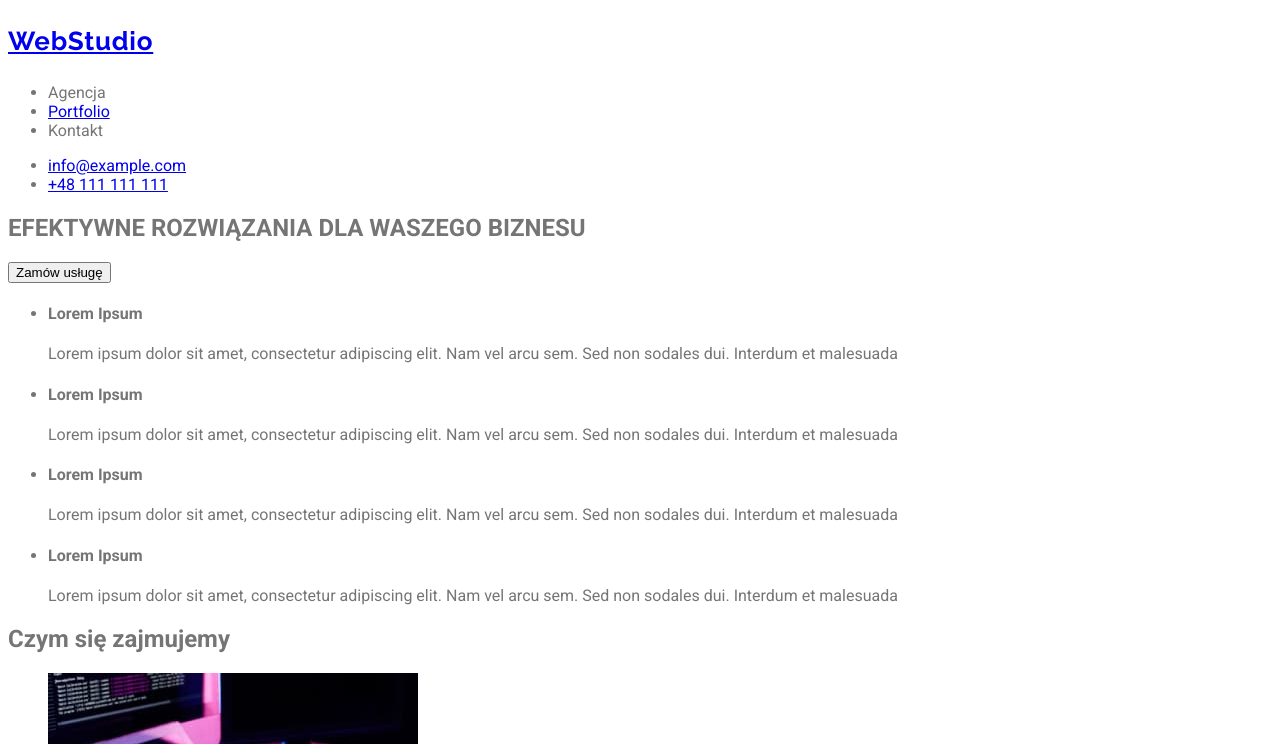
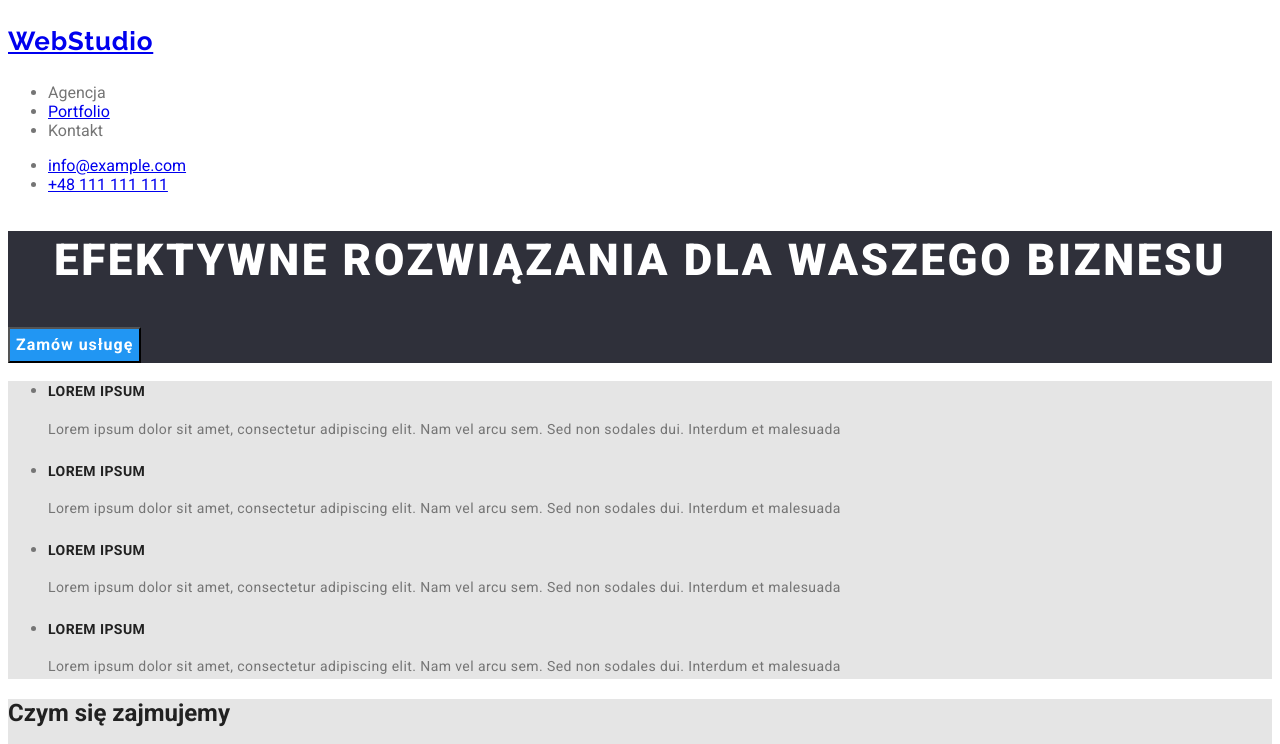
Before and after one commit to grzesiekcz/goit-markup-hw-02-old1, a plain HTML site: page index.html in a window 1280 px wide. Shown: the top 744 px of the page. Drawn offline with Linux system fonts and the light colour scheme.

Commit message:
css aktualizacja

```diff
--- a/css/styles.css
+++ b/css/styles.css
@@ -1,15 +1,78 @@
+:root {
+  --color: #2196f3;
+  --main-color: #757575;
+  --background-color: #2F303A;
+}
 body {
   background: #ffffff;
-  color: #757575;
-  font-family: "Roboto", sans-serif;
+  color: var(--main-color);
+  font-family: "Roboto", "Raleway", sans-serif;
 }
 
 .button {
   cursor: pointer;
+  font-style: normal;
+font-weight: 500;
+font-size: 16px;
+line-height: 1.62;
+text-align: center;
+letter-spacing: 0.03em;
+color: #212121;
 }
 .button:hover,
 .button:focus {
-  color: #2196f3;
+  background-color: var(--color);
+  color: #FFFFFF
+}
+
+.mainbutton {
+font-family: Roboto;
+font-style: normal;
+font-weight: bold;
+font-size: 16px;
+line-height: 1.87;
+display: flex;
+align-items: center;
+text-align: center;
+letter-spacing: 0.06em;
+color: #FFFFFF;
+background-color: var(--color);
+}
+
+.link:hover,
+.link:focus {
+  color: var(--color);
+}
+
+.ptitle{
+    color: #212121;
+    font-style: normal;
+font-weight: bold;
+font-size: 14px;
+line-height: 16px;
+letter-spacing: 0.03em;
+text-transform: uppercase;
+}
+.btitle {
+    color: #212121;
+}
+
+.header {
+    background-color: #FFFFFF;
+}
+.bbackground {
+    background-color: #2F303A;
+}
+.section {
+    background-color: #e5e5e5;
+}
+
+.lowersection {
+    background-color: #F5F4FA;
+}
+
+.footer {
+    background-color: #212121;
 }
 
 .logo {
@@ -21,7 +84,21 @@ body {
   letter-spacing: 0.03em;
 }
 
-.link:hover,
-.link:focus {
-  color: #2196f3;
+.bigtitle {
+font-style: normal;
+font-weight: 900;
+font-size: 44px;
+line-height: 1.36;
+text-align: center;
+letter-spacing: 0.06em;
+text-transform: uppercase;
+color: #FFFFFF;
 }
+
+.paragraph {
+    font-style: normal;
+font-weight: normal;
+font-size: 14px;
+line-height: 1.71;
+letter-spacing: 0.03em;
+}
--- a/index.html
+++ b/index.html
@@ -6,74 +6,81 @@
     <meta name="viewport" content="width=device-width, initial-scale=1.0" />
     <title>WebStudio</title>
     <link rel="stylesheet" href="./css/styles.css" />
-    <link rel="preconnect" href="https://fonts.googleapis.com">
-<link rel="preconnect" href="https://fonts.gstatic.com" crossorigin>
-<link href="https://fonts.googleapis.com/css2?family=Raleway:wght@700&family=Roboto:wght@400;500;700;900&display=swap" rel="stylesheet">
+    <link rel="preconnect" href="https://fonts.googleapis.com" />
+    <link rel="preconnect" href="https://fonts.gstatic.com" crossorigin />
+    <link
+      href="https://fonts.googleapis.com/css2?family=Raleway:wght@700&family=Roboto:wght@400;500;700;900&display=swap"
+      rel="stylesheet"
+    />
   </head>
   <body>
     <header>
-      <div>
+      <div class="header">
         <h3 class="logo">
           <a href="index.html">WebStudio</a>
         </h3>
-      <nav>
+        <nav class>
           <ul>
             <li>Agencja</li>
             <li>
-            <a class="link"
+              <a
+                class="link"
                 href="portfolio/portfolio.html"
-                alt="Portfolio"Portfolio>Portfolio</a>
+                alt="Portfolio"
+                Portfolio
+                >Portfolio</a
+              >
             </li>
             <li>Kontakt</li>
           </ul>
         </nav>
-      </div>
-      <div>
         <ul>
-        <li><a class="link" href="mailto:info@example.com">info@example.com</a></li>
+          <li>
+            <a class="link" href="mailto:info@example.com">info@example.com</a>
+          </li>
           <li><a class="link" href="tel:+48111111111">+48 111 111 111</a></li>
         </ul>
       </div>
-      <section>
-        <h1>EFEKTYWNE ROZWIĄZANIA DLA WASZEGO BIZNESU</h1>
-        <button type="button" class="button">Zamów usługę</button>
+      <section class="bbackground">
+        <h1 class="bigtitle">EFEKTYWNE ROZWIĄZANIA DLA WASZEGO BIZNESU</h1>
+        <button type="button" class="mainbutton">Zamów usługę</button>
       </section>
     </header>
     <main>
-      <section>
+      <section class="section">
         <ul>
           <li>
-            <h4>Lorem Ipsum</h4>
-            <p>
+            <h4 class="ptitle">Lorem Ipsum</h4>
+            <p class="paragraph">
               Lorem ipsum dolor sit amet, consectetur adipiscing elit. Nam vel
               arcu sem. Sed non sodales dui. Interdum et malesuada
             </p>
           </li>
           <li>
-            <h4>Lorem Ipsum</h4>
-            <p>
+            <h4 class="ptitle">Lorem Ipsum</h4>
+            <p class="paragraph">
               Lorem ipsum dolor sit amet, consectetur adipiscing elit. Nam vel
               arcu sem. Sed non sodales dui. Interdum et malesuada
             </p>
           </li>
           <li>
-            <h4>Lorem Ipsum</h4>
-            <p>
+            <h4 class="ptitle">Lorem Ipsum</h4>
+            <p class="paragraph">
               Lorem ipsum dolor sit amet, consectetur adipiscing elit. Nam vel
               arcu sem. Sed non sodales dui. Interdum et malesuada
             </p>
           </li>
           <li>
-            <h4>Lorem Ipsum</h4>
-            <p>
+            <h4 class="ptitle">Lorem Ipsum</h4>
+            <p class="paragraph">
               Lorem ipsum dolor sit amet, consectetur adipiscing elit. Nam vel
               arcu sem. Sed non sodales dui. Interdum et malesuada
             </p>
           </li>
         </ul>
       </section>
-      <section>
-        <h2>Czym się zajmujemy</h2>
+      <section class="section">
+        <h2 class="btitle">Czym się zajmujemy</h2>
         <ul>
           <li>
             <img
@@ -101,8 +108,8 @@
           </li>
         </ul>
       </section>
-      <section>
-        <h2>Nasz zespół</h2>
+      <section class="lowersection">
+        <h2 class="btitle">Nasz zespół</h2>
         <ul>
           <li>
             <figure>
@@ -113,7 +120,7 @@
                 height="260"
               />
               <figcaption>
-                <h4>John Doe</h4>
+                <h4 class="ptitle">John Doe</h4>
                 Product Designer
               </figcaption>
             </figure>
@@ -127,7 +134,7 @@
                 height="260"
               />
               <figcaption>
-                <h4>John Doe</h4>
+                <h4 class="ptitle">John Doe</h4>
                 Frontend Developer
               </figcaption>
             </figure>
@@ -141,7 +148,7 @@
                 height="260"
               />
               <figcaption>
-                <h4>John Doe</h4>
+                <h4 class="ptitle">John Doe</h4>
                 Marketing
               </figcaption>
             </figure>
@@ -155,7 +162,7 @@
                 height="260"
               />
               <figcaption>
-                <h4>John Doe</h4>
+                <h4 class="ptitle">John Doe</h4>
                 Marketing
               </figcaption>
             </figure>
@@ -163,12 +170,14 @@
         </ul>
       </section>
     </main>
-    <footer>
+    <footer class="footer">
       <h3 class="logo"><a href="index.html">WebStudio</a></h3>
       <address>
         <ul>
           <li>m. Warszawa, Aleje Jerozolimskie 21</li>
-          <li><a class="link" href="mailto:info@example.com">info@example.com</a></li>
+          <li>
+            <a class="link" href="mailto:info@example.com">info@example.com</a>
+          </li>
           <li><a class="link" href="tel:+48111111111">+48 111 111 111</a></li>
         </ul>
       </address>
```
Also changed, not shown: portfolio/portfolio.html (+14 -14 lines). Lines whose indentation alone changed are shown as unchanged.
